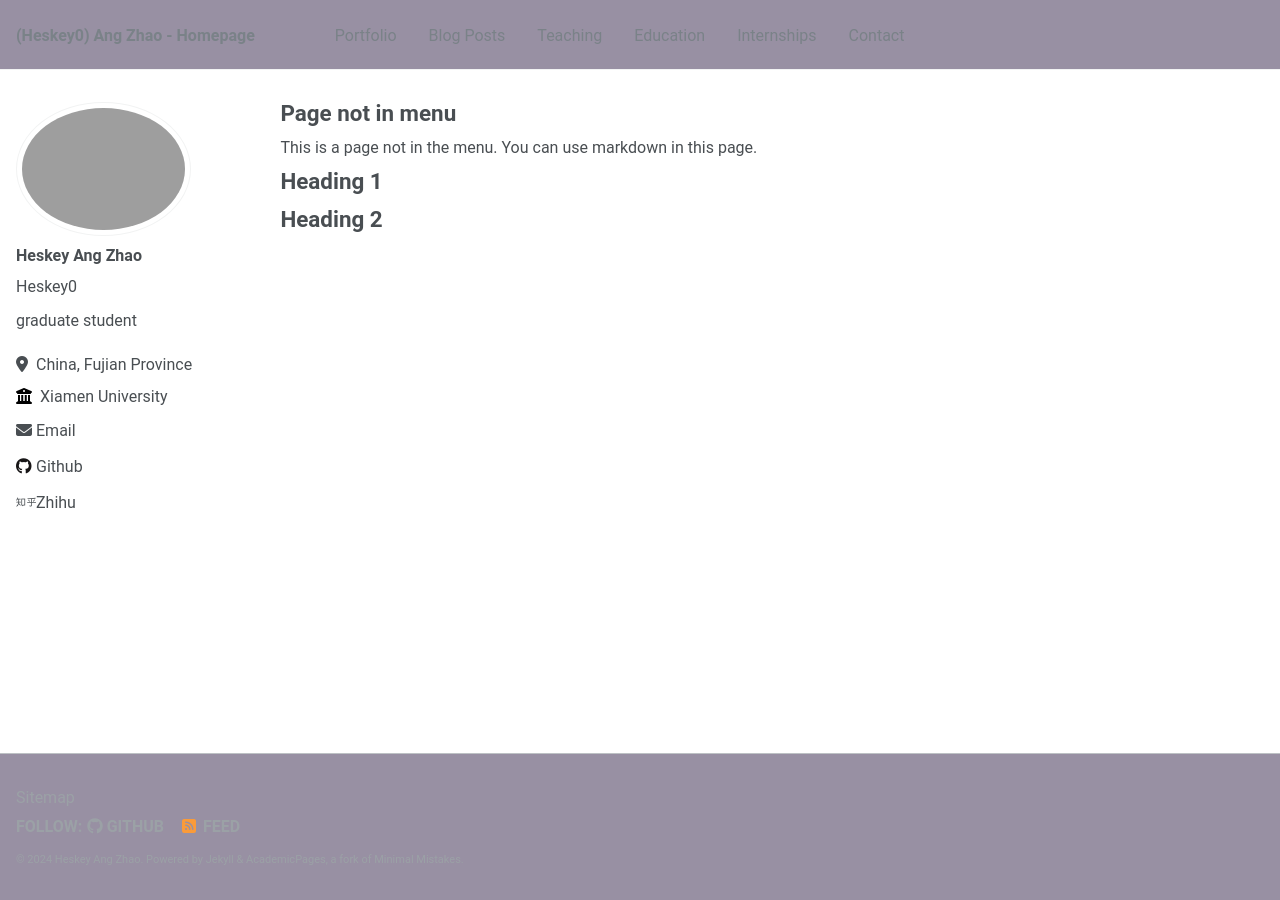
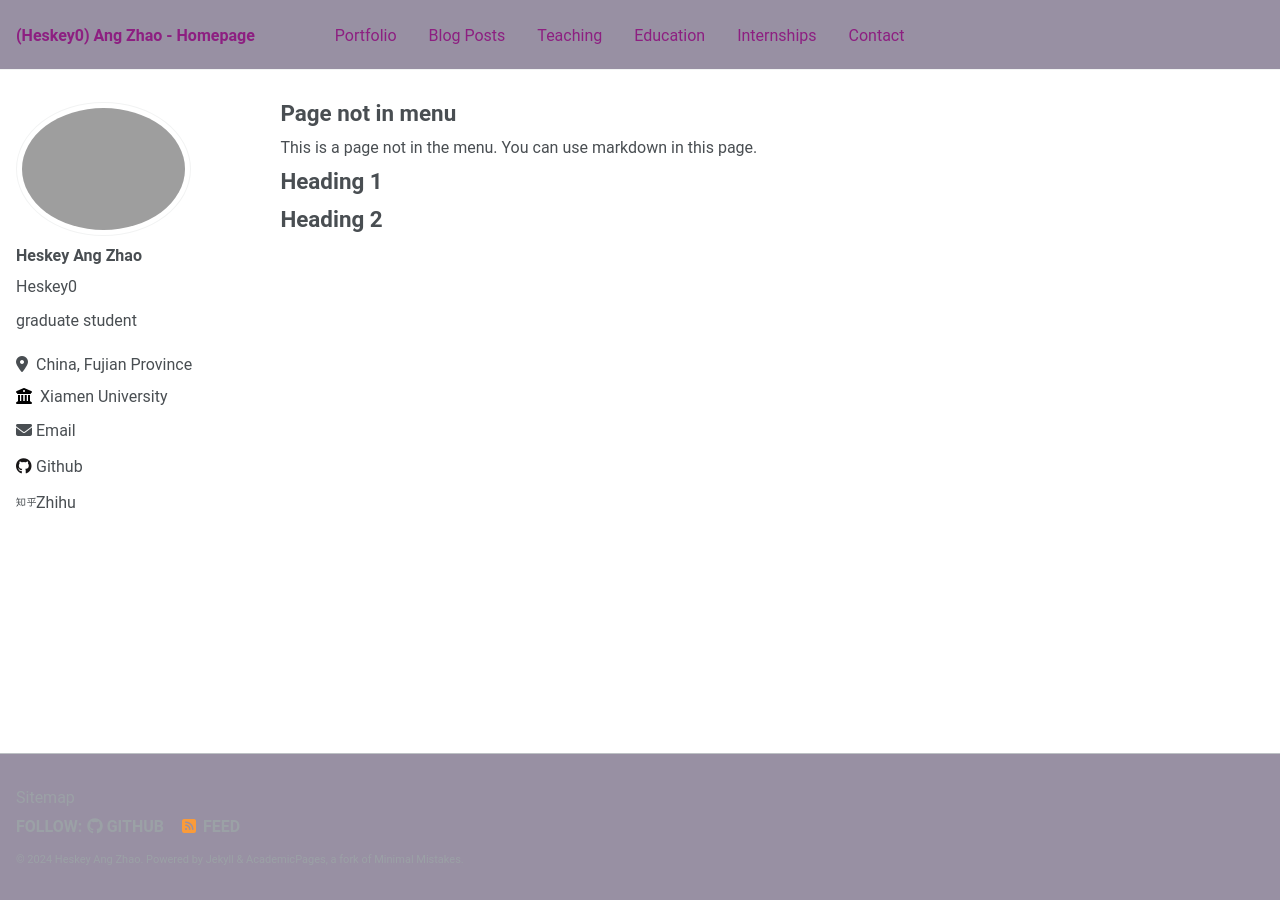
Before and after one commit to Heskey0/Heskey0.github.io, a Jekyll site: the page built from _pages/non-menu-page.md, in a window 1280 px wide. Built offline with Jekyll 4.4.1, drawn with Linux system fonts in a browser that asks for light colours.

Commit message:
change topbar color

```diff
--- a/_sass/_page.scss
+++ b/_sass/_page.scss
@@ -73,7 +73,9 @@
   }
 
   a {
-    text-decoration: none;
+    // text-decoration: underline;
+    text-decoration-line: underline;
+    text-decoration-style: dashed;
 
     &:hover {
       text-decoration: underline;
--- a/_sass/_variables.scss
+++ b/_sass/_variables.scss
@@ -106,7 +106,7 @@ $xing-color                 : #006567;
 $link-color                 : $info-color;
 $link-color-hover           : mix(#000, $link-color, 25%);
 $link-color-visited         : mix(#fff, $link-color, 25%);
-$masthead-link-color        : $primary-color;
+$masthead-link-color        : #8d1f81;
 $masthead-link-color-hover  : mix(#000, $primary-color, 25%);
 
 
```
